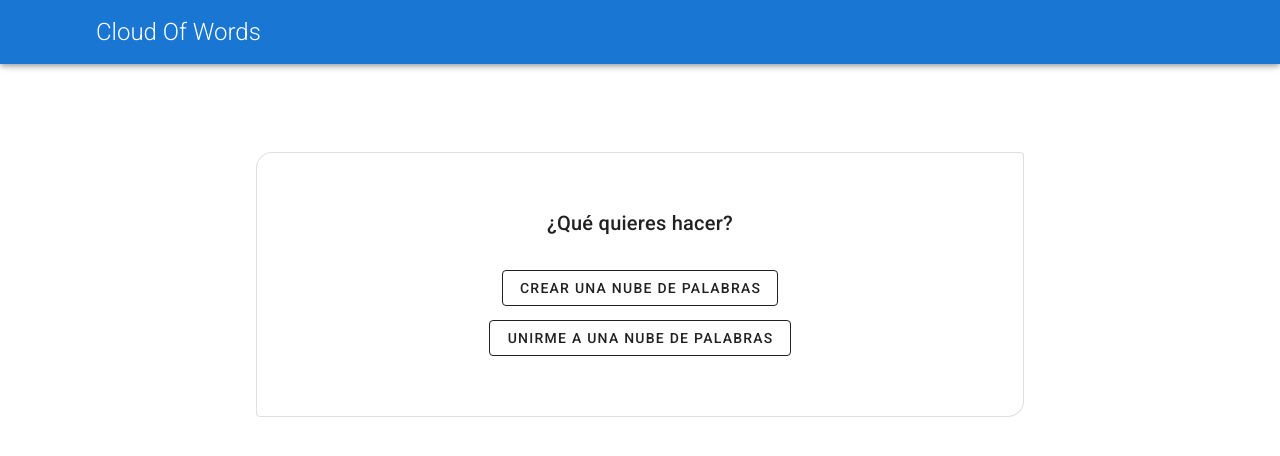
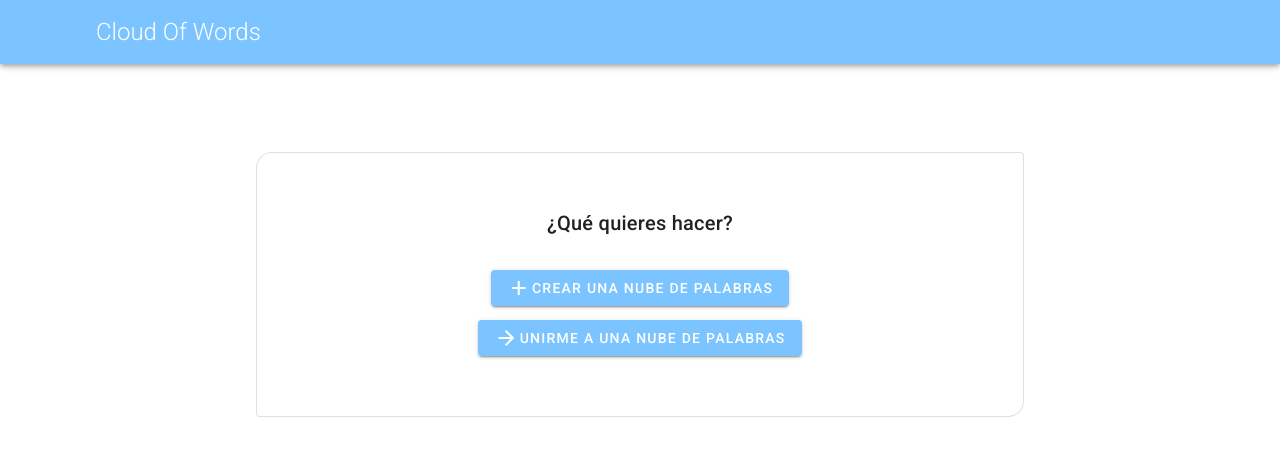
Before and after one commit to AlexMenor/cloud-of-words, a Vue app in the folder client/: page / in a window 1280 px wide. Shown: the top 456 px of the page. Built offline with nearby package versions, Linux system fonts and the light colour scheme; no server answers.

Commit message:
set the theme and improved the home page

```diff
--- a/client/src/components/Home.vue
+++ b/client/src/components/Home.vue
@@ -5,8 +5,12 @@
       <v-card-title v-if="wantsToCreate">Crear nueva nube</v-card-title>
       <v-card-title v-if="wantsToJoin">Unirse a una nube</v-card-title>
       <div v-if="stepOne" class="buttonGroup">
-        <v-btn outlined v-on:click="wantsToCreate = true">Crear una nube de palabras</v-btn>
-        <v-btn outlined v-on:click="wantsToJoin = true">Unirme a una nube de palabras</v-btn>
+        <v-btn color="primary" v-on:click="wantsToCreate = true">
+          <v-icon>mdi-plus</v-icon>Crear una nube de palabras
+        </v-btn>
+        <v-btn color="primary" v-on:click="wantsToJoin = true">
+          <v-icon>mdi-arrow-right</v-icon>Unirme a una nube de palabras
+        </v-btn>
       </div>
       <div v-if="!stepOne" class="roomInput">
         <v-text-field
@@ -47,7 +51,11 @@ export default {
   },
   methods: {
     submitRoom() {
-      if (!this.roomName) return;
+      if (!this.roomName) {
+        this.error = true;
+        this.errorMsg = "Introduce un nombre válido";
+        return;
+      }
       this.loading = true;
       const { roomName } = this;
       if (this.wantsToJoin) socket.emit("JOIN_ROOM", { roomName }, this.next);
--- a/client/src/plugins/vuetify.js
+++ b/client/src/plugins/vuetify.js
@@ -1,7 +1,14 @@
-import Vue from 'vue';
-import Vuetify from 'vuetify/lib';
+import Vue from "vue";
+import Vuetify from "vuetify/lib";
 
 Vue.use(Vuetify);
 
 export default new Vuetify({
+  theme: {
+    themes: {
+      light: {
+        primary: "#7bc4ff"
+      }
+    }
+  }
 });
```
